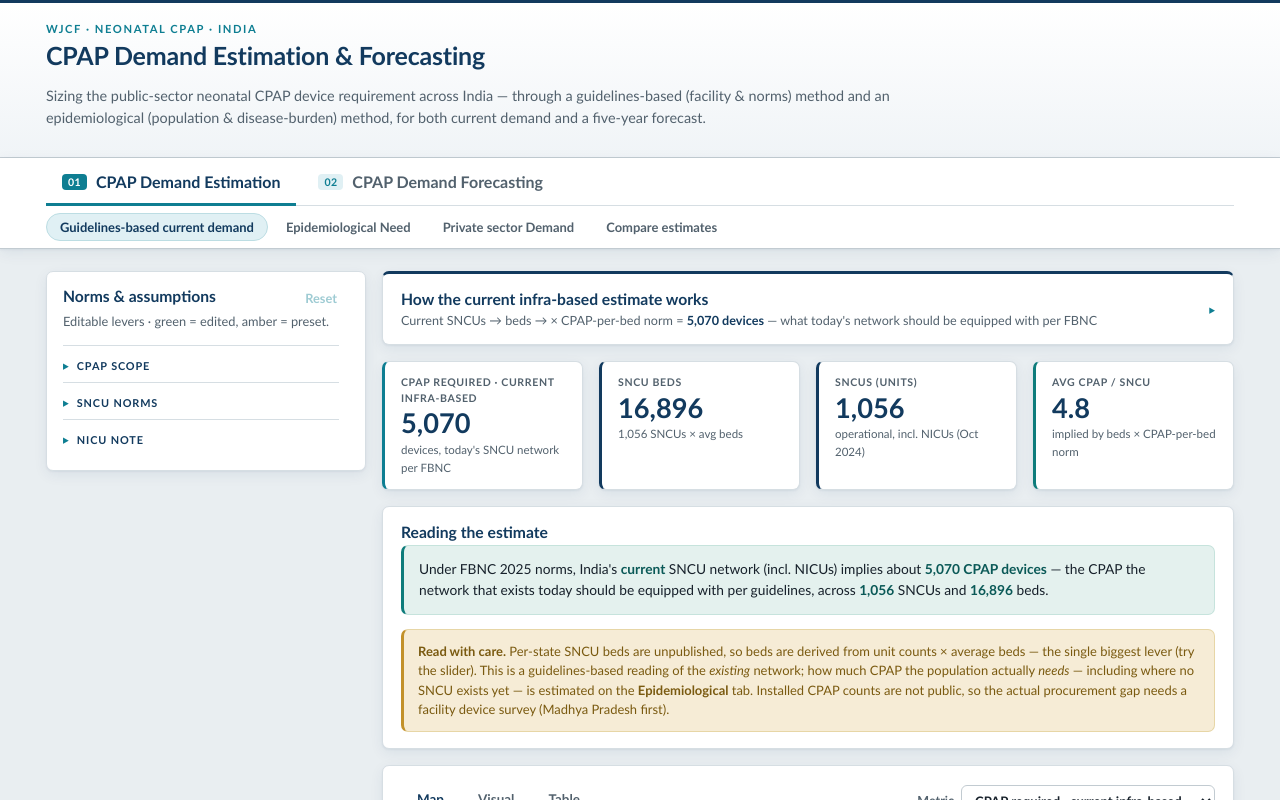
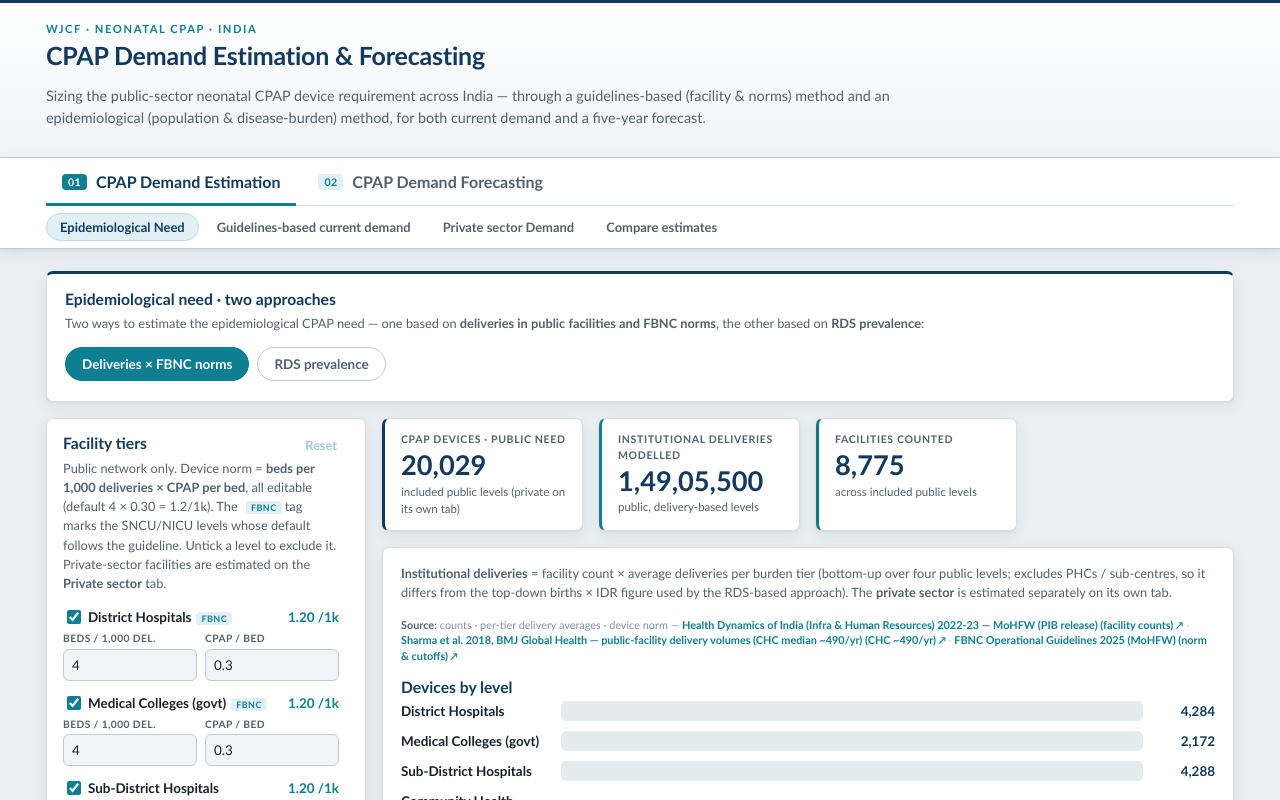
Before and after one commit to zerobug-mohit/cpap-demand-forecasting, a React (Vite) app: page / in a window 1280 px wide. Shown: the top 800 px of the page. Built offline with nearby package versions, Linux system fonts and the light colour scheme.

Commit message:
Reorder estimation tabs: Epidemiological Need first, Guidelines-based second
Co-Authored-By: Claude Opus 4.8 <noreply@anthropic.com>

```diff
--- a/src/App.tsx
+++ b/src/App.tsx
@@ -28,8 +28,8 @@ interface Tab {
 
 const SUBS: Record<Section, Tab[]> = {
   estimation: [
+    { key: 'td', label: 'Epidemiological Need' },
     { key: 'bu', label: 'Guidelines-based current demand' },
-    { key: 'td', label: 'Epidemiological Need' },
     { key: 'pvt', label: 'Private sector Demand' },
     { key: 'cmp', label: 'Compare estimates' },
   ],
@@ -68,7 +68,7 @@ function renderContent({ section, sub, m1, setM1, m2, setM2, m3, setM3, mp, setM
 
 export default function App() {
   const [section, setSection] = useState<Section>('estimation')
-  const [sub, setSub] = useState<Record<Section, string>>({ estimation: 'bu', forecasting: 'fc' })
+  const [sub, setSub] = useState<Record<Section, string>>({ estimation: 'td', forecasting: 'fc' })
   const [m1, setM1] = useState<Norms>(DEFAULT_NORMS)
   const [m2, setM2] = useState<M2Norms>(DEFAULT_M2)
   const [m3, setM3] = useState<M3Norms>(DEFAULT_M3)
```
